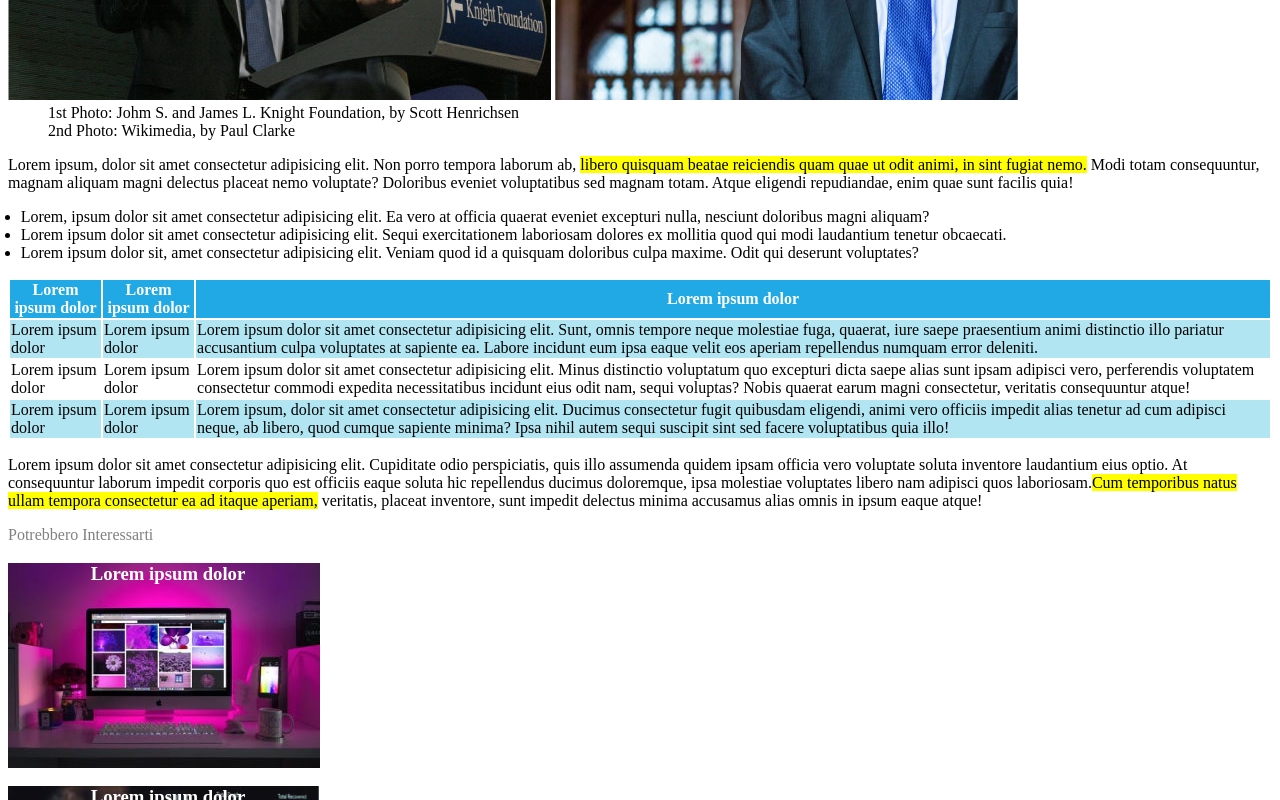
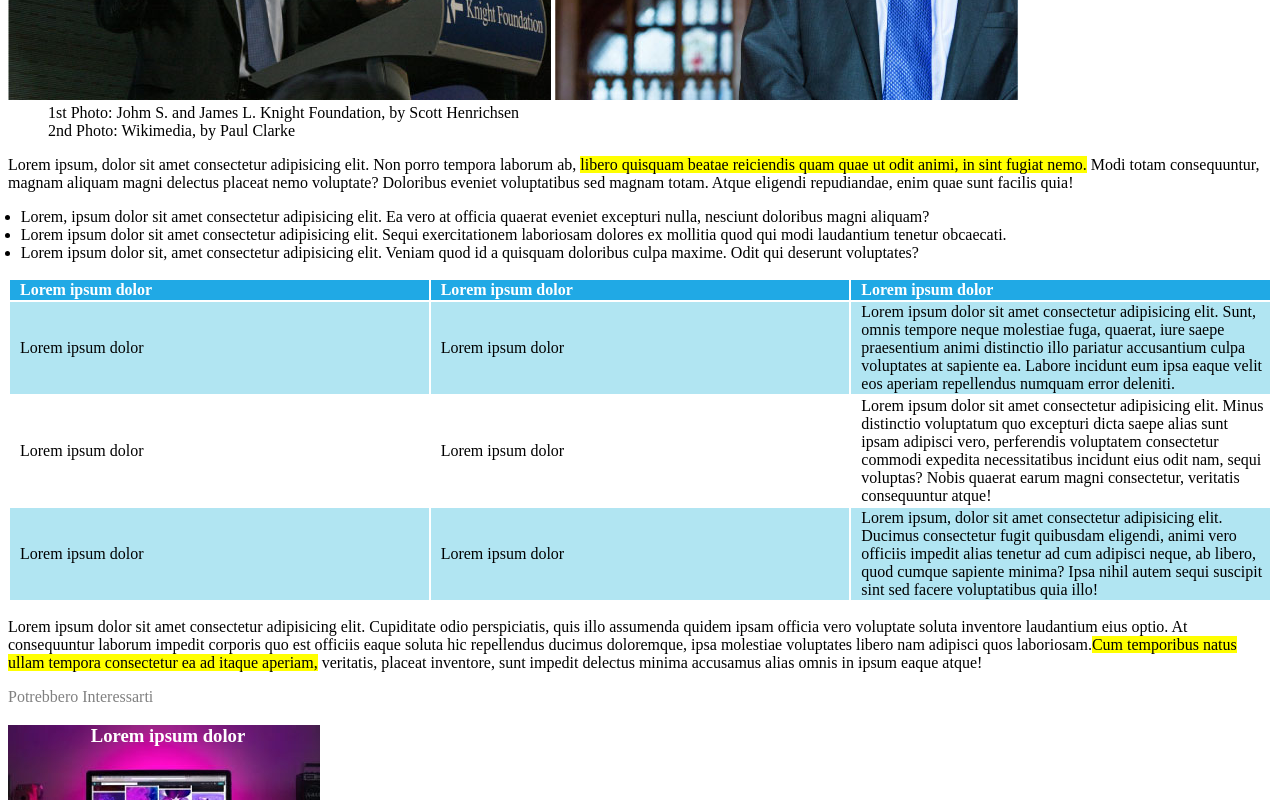
Before and after one commit to Aligern/html-css-booleaner, a plain HTML site: page index.html in a window 1280 px wide. Shown: the part 537-1337 px from the top of the page. Drawn offline with Linux system fonts and the light colour scheme.

Commit message:
added some more fixes

```diff
--- a/index.html
+++ b/index.html
@@ -17,7 +17,7 @@
     <!-- inserisco content principale -->
     <main>
         <!-- sezione 1 -->
-        <section>
+        <section class="sezione">
             <div>
                 <h1>Internet deve essere al servizio del "bene pubblico": il manifesto di Tim Berners-Lee</h1>
             </div>
@@ -59,32 +59,32 @@
                 <table>
                     <thead id="titolo-table">
                         <tr>
-                            <th>
+                            <th class="table-align">
                                 Lorem ipsum dolor
                             </th>
-                            <th>
+                            <th class="table-align">
                                 Lorem ipsum dolor
                             </th>
-                            <th>
+                            <th class="table-align">
                                 Lorem ipsum dolor
                             </th>
                         </tr>
                     </thead>
                     <tbody>
                         <tr class="riga-table">
-                            <td>Lorem ipsum dolor</td>
-                            <td>Lorem ipsum dolor</td>
-                            <td>Lorem ipsum dolor sit amet consectetur adipisicing elit. Sunt, omnis tempore neque molestiae fuga, quaerat, iure saepe praesentium animi distinctio illo pariatur accusantium culpa voluptates at sapiente ea. Labore incidunt eum ipsa eaque velit eos aperiam repellendus numquam error deleniti.</td>
+                            <td class="table-align">Lorem ipsum dolor</td>
+                            <td class="table-align">Lorem ipsum dolor</td>
+                            <td class="table-align">Lorem ipsum dolor sit amet consectetur adipisicing elit. Sunt, omnis tempore neque molestiae fuga, quaerat, iure saepe praesentium animi distinctio illo pariatur accusantium culpa voluptates at sapiente ea. Labore incidunt eum ipsa eaque velit eos aperiam repellendus numquam error deleniti.</td>
                         </tr>
                         <tr>
-                            <td>Lorem ipsum dolor</td>
-                            <td>Lorem ipsum dolor</td>
-                            <td>Lorem ipsum dolor sit amet consectetur adipisicing elit. Minus distinctio voluptatum quo excepturi dicta saepe alias sunt ipsam adipisci vero, perferendis voluptatem consectetur commodi expedita necessitatibus incidunt eius odit nam, sequi voluptas? Nobis quaerat earum magni consectetur, veritatis consequuntur atque!</td>
+                            <td class="table-align">Lorem ipsum dolor</td>
+                            <td class="table-align">Lorem ipsum dolor</td>
+                            <td class="table-align">Lorem ipsum dolor sit amet consectetur adipisicing elit. Minus distinctio voluptatum quo excepturi dicta saepe alias sunt ipsam adipisci vero, perferendis voluptatem consectetur commodi expedita necessitatibus incidunt eius odit nam, sequi voluptas? Nobis quaerat earum magni consectetur, veritatis consequuntur atque!</td>
                         </tr>
                         <tr class="riga-table">
-                            <td>Lorem ipsum dolor</td>
-                            <td>Lorem ipsum dolor</td>
-                            <td>Lorem ipsum, dolor sit amet consectetur adipisicing elit. Ducimus consectetur fugit quibusdam eligendi, animi vero officiis impedit alias tenetur ad cum adipisci neque, ab libero, quod cumque sapiente minima? Ipsa nihil autem sequi suscipit sint sed facere voluptatibus quia illo!</td>
+                            <td class="table-align">Lorem ipsum dolor</td>
+                            <td class="table-align">Lorem ipsum dolor</td>
+                            <td class="table-align">Lorem ipsum, dolor sit amet consectetur adipisicing elit. Ducimus consectetur fugit quibusdam eligendi, animi vero officiis impedit alias tenetur ad cum adipisci neque, ab libero, quod cumque sapiente minima? Ipsa nihil autem sequi suscipit sint sed facere voluptatibus quia illo!</td>
                         </tr>
                     </tbody>
                 </table>
@@ -106,9 +106,12 @@
                 </span>
             </div>
             <div>
-                <div class="descrizione"><h3>Lorem ipsum dolor</h3></div>
+                <div class="descrizione">
+                    <h3>Lorem ipsum dolor</h3>
             </div>
-            <div class="descrizione2"><h3>Lorem ipsum dolor</h3>
+            </div>
+            <div class="descrizione2">
+                    <h3>Lorem ipsum dolor</h3>
             </div>
         </section>
     </aside>
```
